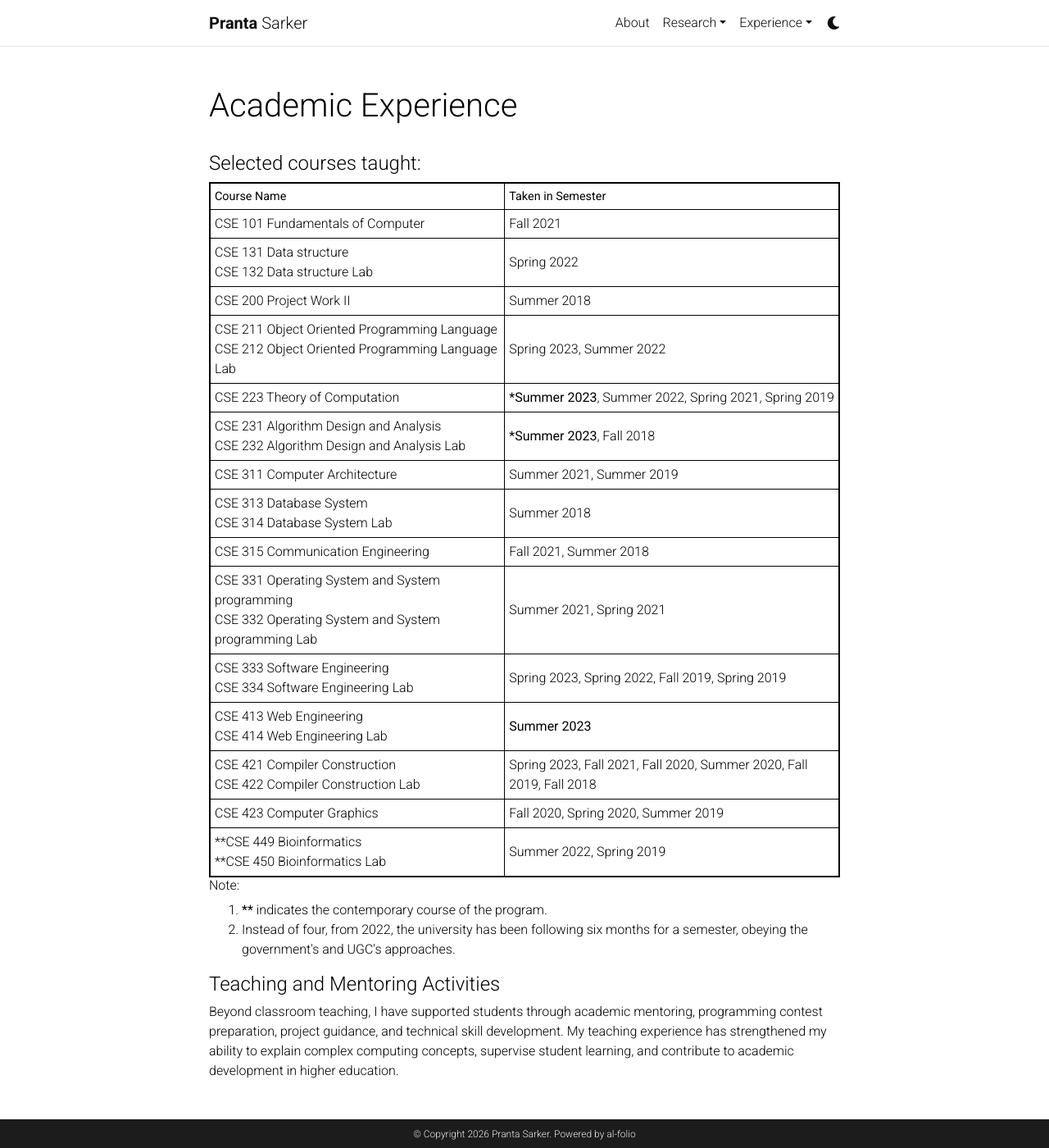
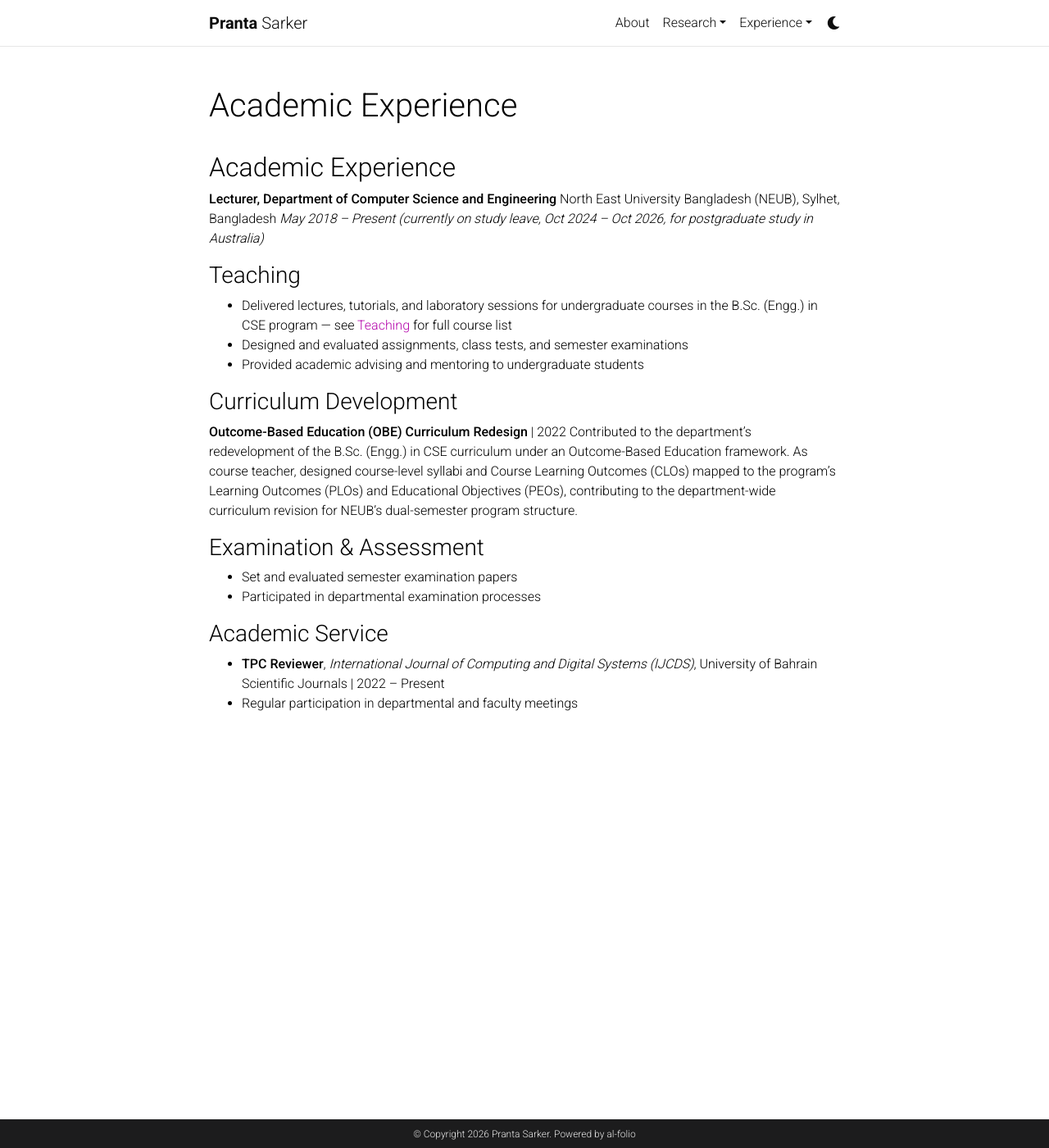
Before and after one commit to psarkerbd/psarkerbd.github.io, a Jekyll site: the page built from _pages/academic_experience.md, in a window 1280 px wide and 1400 px high. Shown: the whole window at 82% size. Built offline with Jekyll 4.4.1, drawn with Linux system fonts in a browser that asks for light colours; comment, search, counter and statistics services are not loaded; a style sheet for code colours, icons or effects is not loaded.

Commit message:
Update academic_experience.md

```diff
--- a/_pages/academic_experience.md
+++ b/_pages/academic_experience.md
@@ -6,92 +6,35 @@ description:
 nav: false
 nav_order:
 ---
-<h4>Selected courses taught:</h4>
-<style>
-table {
-  border-collapse: collapse;
-  border: 2px solid black;
-}
 
-th, td {
-  padding: 5px;
-  border: 1px solid black;
-}
-</style>
+## Academic Experience
 
-<table style="width:100%">
-  <tr>
-    <th>Course Name</th>
-    <th>Taken in Semester</th>
-  </tr>
-  <tr>
-    <td>CSE 101 Fundamentals of Computer</td>
-    <td>Fall 2021</td>
-  </tr>
-  <tr>
-    <td>CSE 131 Data structure <br/>CSE 132 Data structure Lab</td>
-    <td>Spring 2022</td>
-  </tr>
-  <tr>
-    <td>CSE 200 Project Work II </td>
-    <td>Summer 2018</td>
-  </tr>
-   <tr>
-    <td>CSE 211 Object Oriented Programming Language <br/> CSE 212 Object Oriented Programming Language Lab</td>
-    <td>Spring 2023, Summer 2022</td>
-  </tr>
-   <tr>
-    <td>CSE 223 Theory of Computation</td>
-    <td><b>*Summer 2023</b>, Summer 2022, Spring 2021, Spring 2019</td>
-  </tr>
-   <tr>
-    <td>CSE 231 Algorithm Design and Analysis <br/> CSE 232 Algorithm Design and Analysis Lab</td>
-    <td><b>*Summer 2023</b>, Fall 2018</td>
-  </tr>
-   <tr>
-    <td>CSE 311 Computer Architecture</td>
-    <td>Summer 2021, Summer 2019</td>
-  </tr>
-  <tr>
-    <td>CSE 313 Database System <br/>CSE 314 Database System Lab</td>
-    <td>Summer 2018</td>
-  </tr>
-  <tr>
-    <td>CSE 315 Communication Engineering</td>
-    <td>Fall 2021, Summer 2018</td>
-  </tr>
-   <tr>
-    <td>CSE 331 Operating System and System programming <br/>CSE 332 Operating System and System programming Lab </td>
-    <td>Summer 2021, Spring 2021</td>
-  </tr>
-   <tr>
-    <td>CSE 333 Software Engineering <br/> CSE 334 Software Engineering Lab</td>
-    <td>Spring 2023, Spring 2022, Fall 2019, Spring 2019</td>
-  </tr>
-  <tr>
-    <td>CSE 413 Web Engineering <br/>CSE 414 Web Engineering Lab</td>
-    <td><b>Summer 2023</b></td>
-  </tr>
-    <tr>
-    <td>CSE 421 Compiler Construction <br/>CSE 422 Compiler Construction Lab</td>
-    <td>Spring 2023, Fall 2021, Fall 2020, Summer 2020, Fall 2019, Fall 2018</td>
-  </tr>
-  <tr>
-    <td>CSE 423 Computer Graphics </td>
-    <td>Fall 2020, Spring 2020, Summer 2019</td>
-  </tr>
-   <tr>
-    <td>**CSE 449 Bioinformatics <br/>**CSE 450 Bioinformatics Lab</td>
-    <td>Summer 2022, Spring 2019</td>
-  </tr>
-</table>
-<h6>Note:</h6>
-<ol>
-    <li id="footnote-2"><b> ** </b> indicates the contemporary course of the program. </li>
-    <li id="footnote-3">Instead of four, from 2022, the university has been following six months for a semester, obeying the government's and UGC's approaches.</li>
-</ol>
+**Lecturer, Department of Computer Science and Engineering**
+North East University Bangladesh (NEUB), Sylhet, Bangladesh
+*May 2018 – Present (currently on study leave, Oct 2024 – Oct 2026,
+for postgraduate study in Australia)*
 
-<h4>Teaching and Mentoring Activities</h4>
-<p style="text-align: justufy">
-Beyond classroom teaching, I have supported students through academic mentoring, programming contest preparation, project guidance, and technical skill development. My teaching experience has strengthened my ability to explain complex computing concepts, supervise student learning, and contribute to academic development in higher education.
-</p>
+### Teaching
+- Delivered lectures, tutorials, and laboratory sessions for undergraduate
+  courses in the B.Sc. (Engg.) in CSE program — see [Teaching](/teaching)
+  for full course list
+- Designed and evaluated assignments, class tests, and semester examinations
+- Provided academic advising and mentoring to undergraduate students
+
+### Curriculum Development
+**Outcome-Based Education (OBE) Curriculum Redesign** | 2022
+Contributed to the department's redevelopment of the B.Sc. (Engg.) in
+CSE curriculum under an Outcome-Based Education framework. As course
+teacher, designed course-level syllabi and Course Learning Outcomes
+(CLOs) mapped to the program's Learning Outcomes (PLOs) and Educational
+Objectives (PEOs), contributing to the department-wide curriculum
+revision for NEUB's dual-semester program structure.
+
+### Examination & Assessment
+- Set and evaluated semester examination papers
+- Participated in departmental examination processes
+
+### Academic Service
+- **TPC Reviewer**, *International Journal of Computing and Digital
+  Systems (IJCDS)*, University of Bahrain Scientific Journals | 2022 – Present
+- Regular participation in departmental and faculty meetings
```
